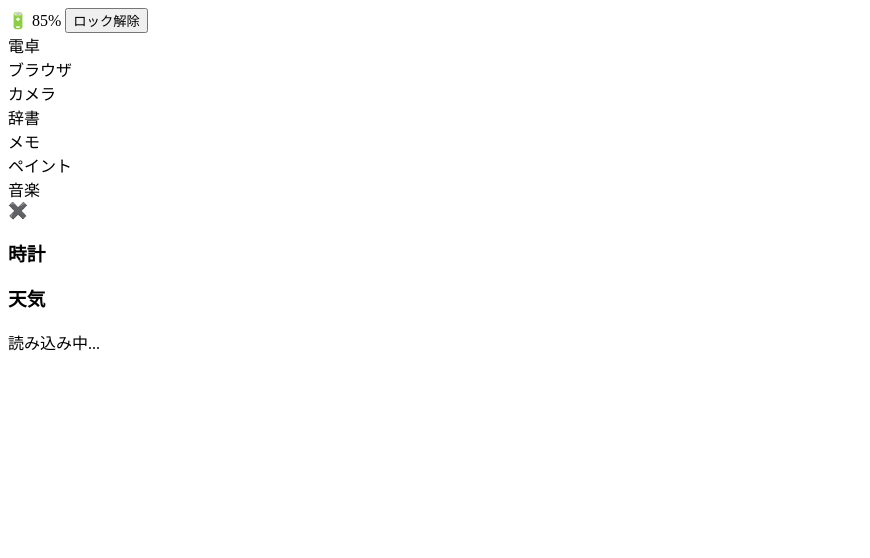
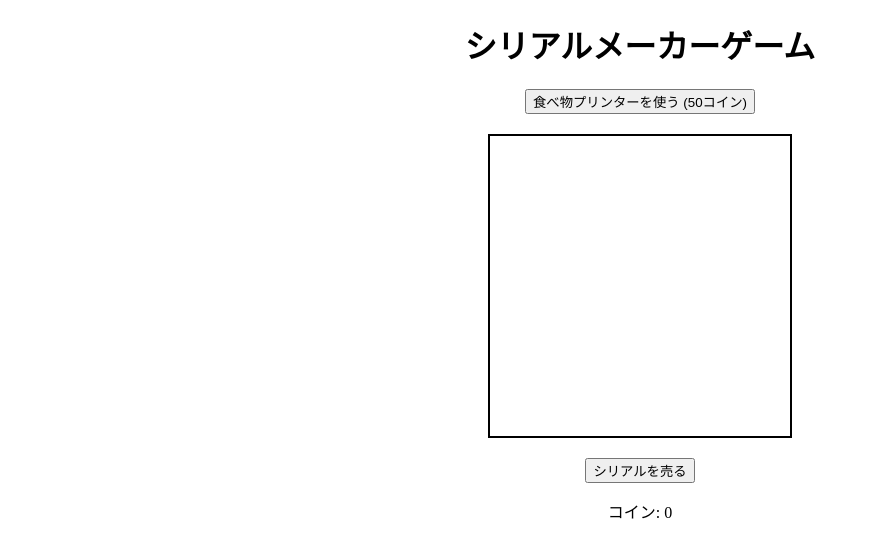
Before and after one commit to Sakalt/ios22, a plain HTML site: page index.html in a window 1280 px wide. Shown: the whole page, without its empty margins (0-870 px from the left). Drawn offline with Linux system fonts and the light colour scheme.

Commit message:
Update index.html

```diff
--- a/index.html
+++ b/index.html
@@ -3,41 +3,18 @@
 <head>
     <meta charset="UTF-8">
     <meta name="viewport" content="width=device-width, initial-scale=1.0">
-    <title>iOS 22ブラウザ</title>
+    <title>シリアルメーカーゲーム</title>
     <link rel="stylesheet" href="styles.css">
 </head>
 <body>
-    <div id="screen">
-        <div id="lock-screen">
-            <div id="lock-content">
-                <span id="battery">🔋 85%</span>
-                <button id="unlock-button">ロック解除</button>
-            </div>
-        </div>
-        <div id="app-screen">
-            <div class="app-button" onclick="openApp('calculator')">電卓</div>
-            <div class="app-button" onclick="openApp('browser')">ブラウザ</div>
-            <div class="app-button" onclick="openApp('camera')">カメラ</div>
-            <div class="app-button" onclick="openApp('dictionary')">辞書</div>
-            <div class="app-button" onclick="openApp('notes')">メモ</div>
-            <div class="app-button" onclick="openApp('paint')">ペイント</div>
-            <div class="app-button" onclick="openApp('music')">音楽</div>
-            <div id="close-button" onclick="closeApp()">✖️</div>
-            <div id="app-content">
-                <!-- ウィジェットの配置 -->
-                <div class="widget-container">
-                    <div id="clock-widget" class="widget">
-                        <h3>時計</h3>
-                        <div id="clock"></div>
-                    </div>
-                    <div id="weather-widget" class="widget">
-                        <h3>天気</h3>
-                        <div id="weather">読み込み中...</div>
-                    </div>
-                </div>
-            </div>
-        </div>
+    <div id="game-container">
+        <h1>シリアルメーカーゲーム</h1>
+        <button id="print-button">食べ物プリンターを使う (50コイン)</button>
+        <div id="box"></div>
+        <button id="sell-button">シリアルを売る</button>
+        <p>コイン: <span id="coin-count">65</span></p>
     </div>
+
     <script src="script.js"></script>
 </body>
 </html>
```
